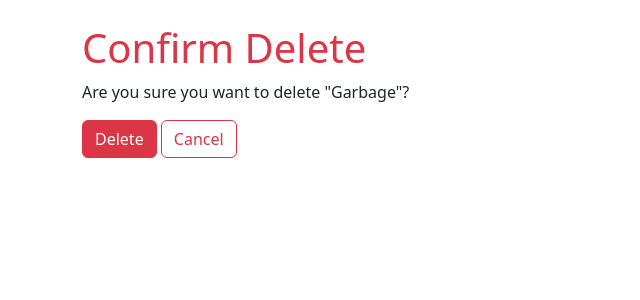
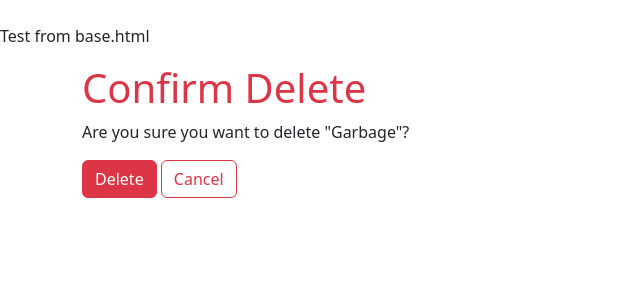
Before and after one commit to jcvold/django-vscode, a Django app: page /tasks/6/delete/ in a window 1280 px wide. Shown: the part 56-356 px from the top of the page, without its empty margins (0-640 px from the left). Run offline with Django 4.2, Linux system fonts and the light colour scheme; data comes from the database, SQL or seed files in the repository; some libraries are stand-ins or nearby versions.

Commit message:
Update base.html
Adding text to test pipeline

```diff
--- a/task_manager/templates/base.html
+++ b/task_manager/templates/base.html
@@ -14,6 +14,7 @@
 
 <body>
     {% include 'navbar.html' %}
+    <p>Test from base.html</p>
     {% block content %} {% endblock %}
     {% block scripts %}
     <script src="https://cdn.jsdelivr.net/npm/bootstrap@5.0.2/dist/js/bootstrap.bundle.min.js"
```
